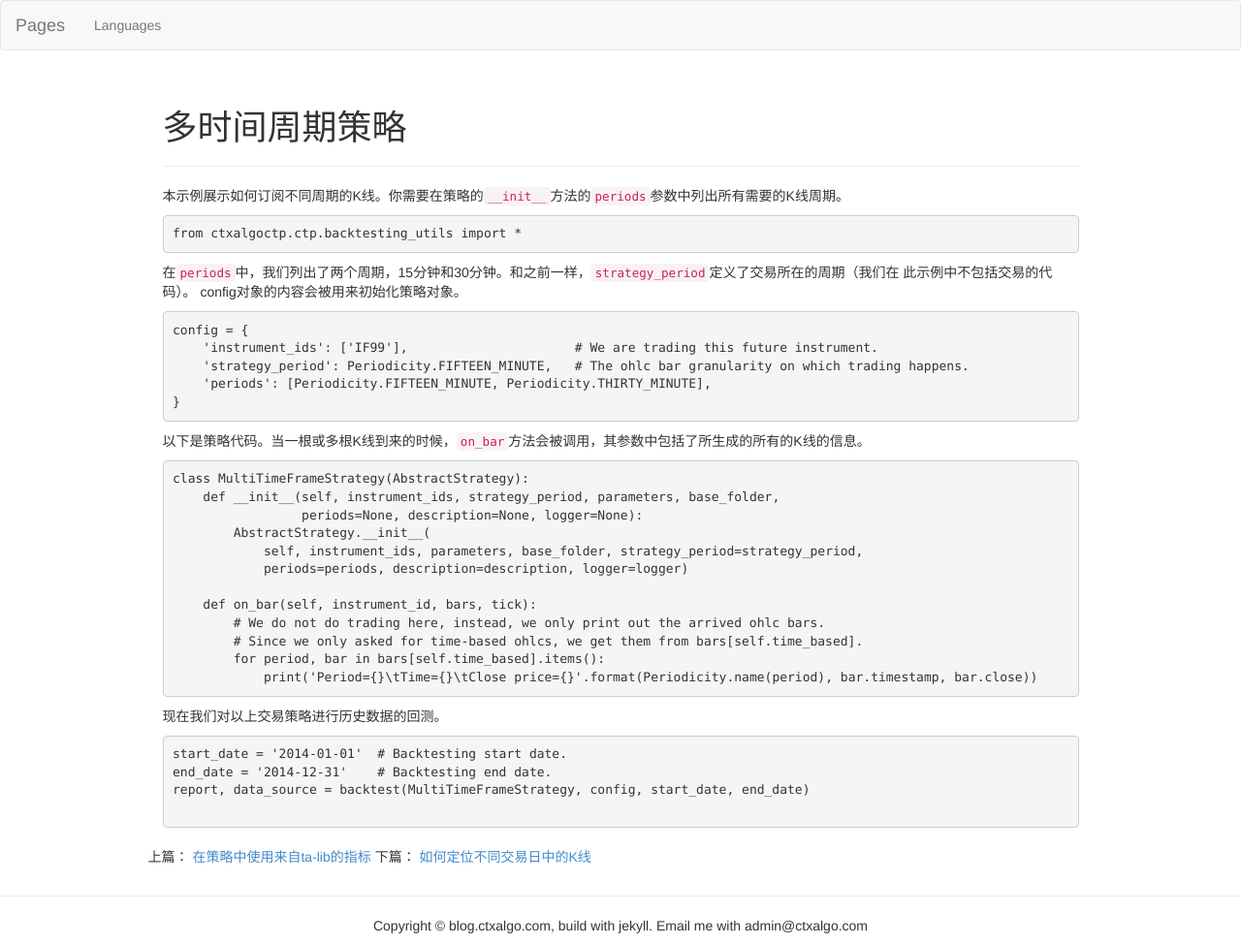
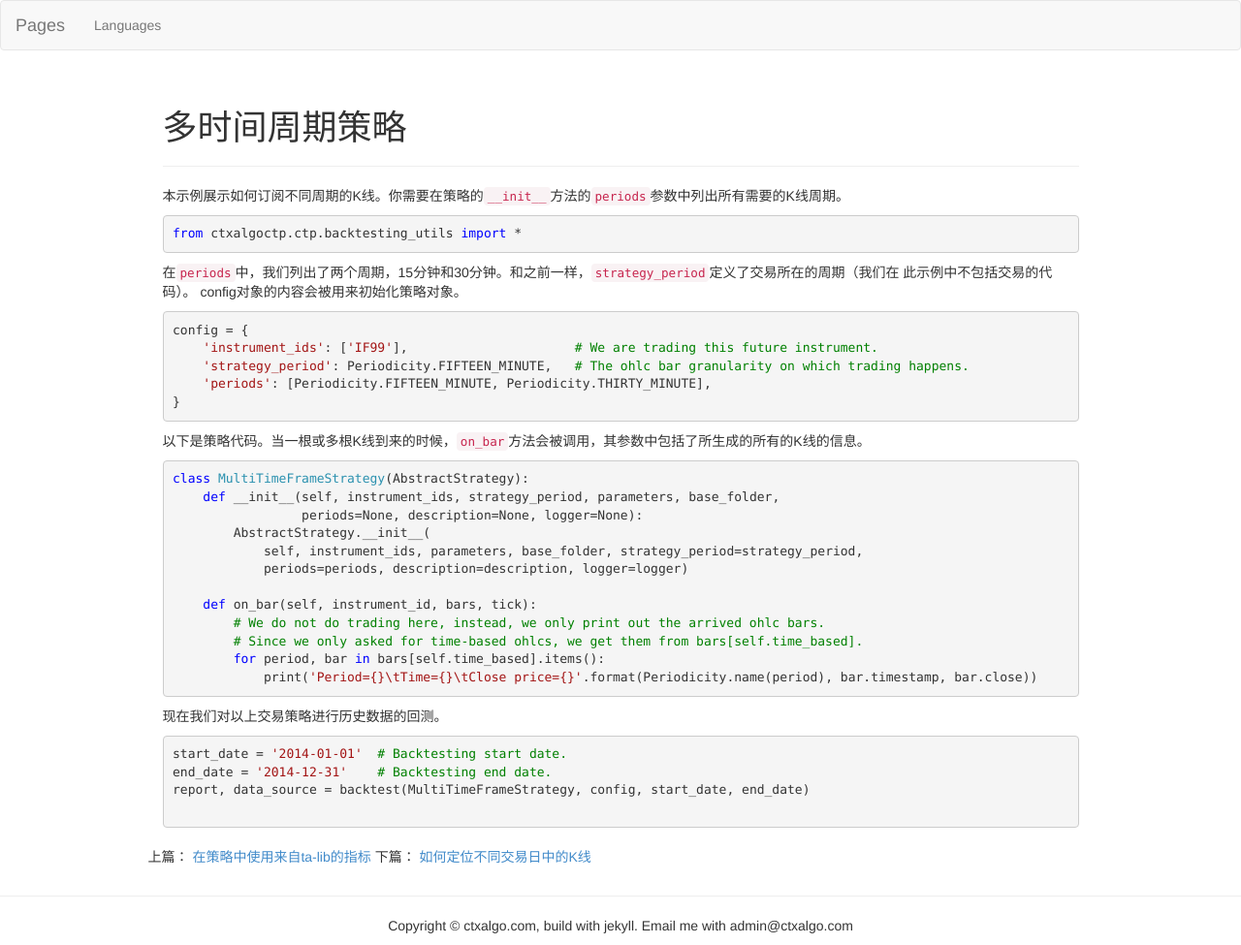
Before and after one commit to ctxalgo/ctx, a Jekyll site: the page built from _posts/2016-05-04-zh_e102_multi_time_frames.md, in a window 1280 px wide. Shown: the whole page at 97% size. Built offline with Jekyll 4.4.1, drawn with Linux system fonts in a browser that asks for light colours; Markdown is read by kramdown in place of the engine named in the settings.

Commit message:
add hightlight

```diff
--- a/_config.yml
+++ b/_config.yml
@@ -1,5 +1,4 @@
 timezone: Asia/Shanghai
-markdown: redcarpet
 permalink: /:categories/:title.html
 url:
 
@@ -8,3 +7,7 @@
 
 gems:
   [jekyll-paginate]
+
+markdown: redcarpet
+redcarpet:
+    extensions: ["fenced_code_blocks", "autolink", "tables", "strikethrough"]
--- a/_data/personal.json
+++ b/_data/personal.json
@@ -1,5 +1,5 @@
 {
     "name": "ctxalgo",
     "email": "admin@ctxalgo.com",
-    "website": "blog.ctxalgo.com"
+    "website": "ctxalgo.com"
 }
--- a/_layouts/default.html
+++ b/_layouts/default.html
@@ -5,6 +5,7 @@
     <title>{{ page.title }}</title>
     <link rel="stylesheet" href="/css/bt.css">
     <link rel="stylesheet" href="/css/global.css">
+    <link rel="stylesheet" href="/css/pygments.css">
 </head>
 <body>
     {% include top_nav.html %}
--- /dev/null
+++ b/css/pygments.css
@@ -0,0 +1,33 @@
+.hll { background-color: #ffffcc }
+.c { color: #008000 } /* Comment */
+.err { border: 1px solid #FF0000 } /* Error */
+.k { color: #0000ff } /* Keyword */
+.cm { color: #008000 } /* Comment.Multiline */
+.cp { color: #0000ff } /* Comment.Preproc */
+.c1 { color: #008000 } /* Comment.Single */
+.cs { color: #008000 } /* Comment.Special */
+.ge { font-style: italic } /* Generic.Emph */
+.gh { font-weight: bold } /* Generic.Heading */
+.gp { font-weight: bold } /* Generic.Prompt */
+.gs { font-weight: bold } /* Generic.Strong */
+.gu { font-weight: bold } /* Generic.Subheading */
+.kc { color: #0000ff } /* Keyword.Constant */
+.kd { color: #0000ff } /* Keyword.Declaration */
+.kn { color: #0000ff } /* Keyword.Namespace */
+.kp { color: #0000ff } /* Keyword.Pseudo */
+.kr { color: #0000ff } /* Keyword.Reserved */
+.kt { color: #2b91af } /* Keyword.Type */
+.s { color: #a31515 } /* Literal.String */
+.nc { color: #2b91af } /* Name.Class */
+.ow { color: #0000ff } /* Operator.Word */
+.sb { color: #a31515 } /* Literal.String.Backtick */
+.sc { color: #a31515 } /* Literal.String.Char */
+.sd { color: #a31515 } /* Literal.String.Doc */
+.s2 { color: #a31515 } /* Literal.String.Double */
+.se { color: #a31515 } /* Literal.String.Escape */
+.sh { color: #a31515 } /* Literal.String.Heredoc */
+.si { color: #a31515 } /* Literal.String.Interpol */
+.sx { color: #a31515 } /* Literal.String.Other */
+.sr { color: #a31515 } /* Literal.String.Regex */
+.s1 { color: #a31515 } /* Literal.String.Single */
+.ss { color: #a31515 } /* Literal.String.Symbol */
```
